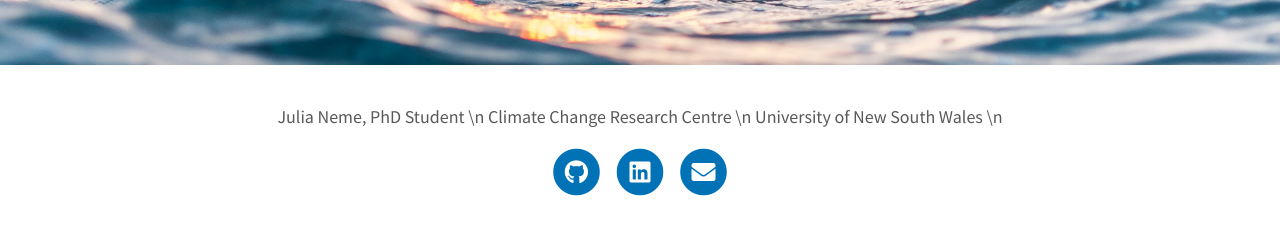
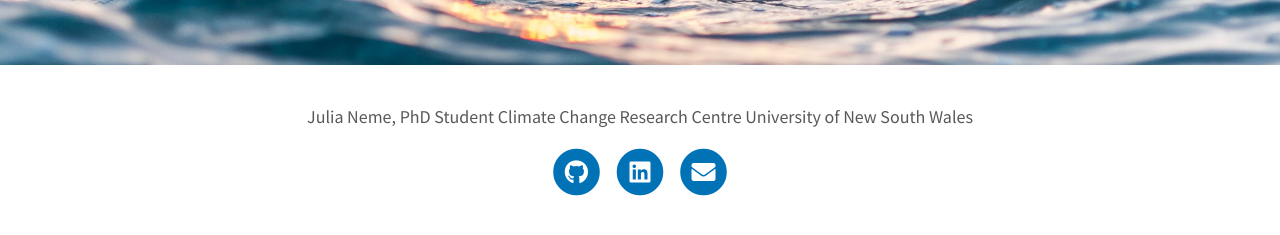
Before and after one commit to julia-neme/julia-neme.github.io, a Jekyll site: the page built from index.html, in a window 1280 px wide. Shown: the part 306-541 px from the top of the page. Built offline with Jekyll 4.4.1, drawn with Linux system fonts in a browser that asks for light colours; the list of posts is cut into pages by our own code.

```diff
--- a/_config.yml
+++ b/_config.yml
@@ -15,10 +15,10 @@ favicon:                                                # Icon displayed in the
 header_text: Physical oceanographer
 header_feature_image: assets/img/header/Ocean-header-2.jpg
 header_feature_image_responsive: true
-footer_text: >
-  Julia Neme, PhD Student \n
-  Climate Change Research Centre \n
-  University of New South Wales \n
+footer_text: |
+  Julia Neme, PhD Student
+  Climate Change Research Centre
+  University of New South Wales
 
 # BLOG CONFIGURATION
 post_navigation: true
```
